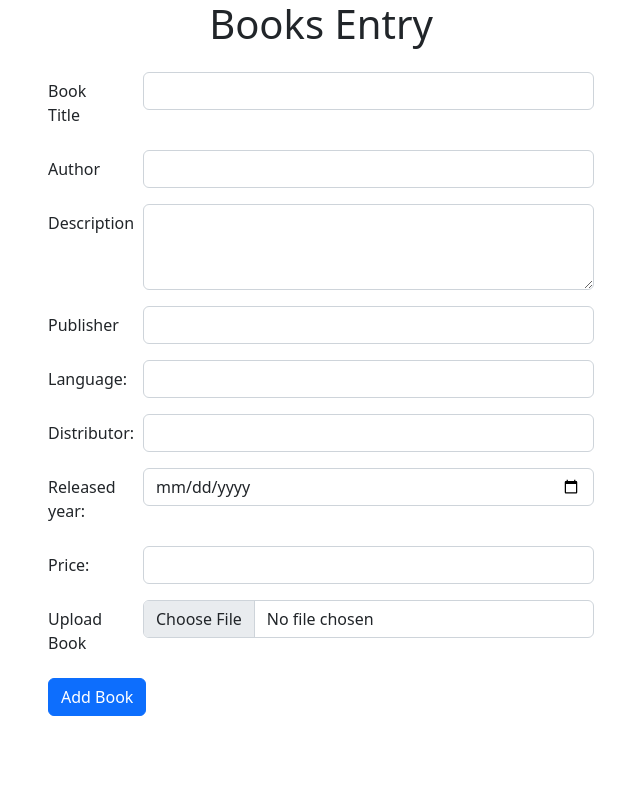
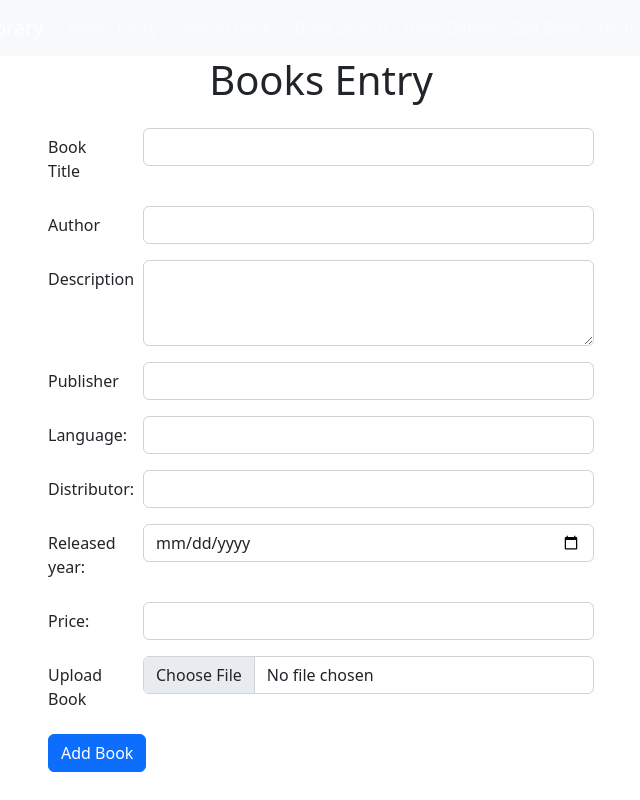
Before and after one commit to t-log/libraryAngularApp, an Angular app: page /entry in a window 1280 px wide. Shown: the whole page, without its empty margins (34-674 px from the left). Built offline with nearby package versions, Linux system fonts and the light colour scheme.

Commit message:
Adds navba

```diff
--- a/src/app/admin-login/admin-login.component.html
+++ b/src/app/admin-login/admin-login.component.html
@@ -12,13 +12,13 @@
                     <input type="password" name="" id="" class="form-control">
                 </div>
                 <div class="col col-12 col-sm-12 col-md-12 col-lg-12 col-xl-12 col-xxl-12">
-                    <button class="btn btn-primary">Login</button>
+                    <a class="btn btn-primary" routerLink="entry">Login</a>
                 </div>
                 <div class="col col-12 col-sm-12 col-md-12 col-lg-12 col-xl-12 col-xxl-12">
                     <a href="">User Sign in</a>
                 </div>
                 <div class="col col-12 col-sm-12 col-md-12 col-lg-12 col-xl-12 col-xxl-12">
-                    <a href="">User Sign up</a>
+                    <a >User Sign up</a>
                 </div>
             </div>
         </div>
--- a/src/app/app.module.ts
+++ b/src/app/app.module.ts
@@ -10,6 +10,7 @@ import { BookSearchComponent } from './book-search/book-search.component';
 import { BookDeleteComponent } from './book-delete/book-delete.component';
 import { EditBookComponent } from './edit-book/edit-book.component';
 import { IssueBookComponent } from './issue-book/issue-book.component';
+import { NavbarComponent } from './navbar/navbar.component';
 
 const myRoute:Routes = [{path:"",component:AdminLoginComponent},
                         {path:"entry",component:BooksentryComponent},
@@ -27,7 +28,8 @@ const myRoute:Routes = [{path:"",component:AdminLoginComponent},
     BookSearchComponent,
     BookDeleteComponent,
     EditBookComponent,
-    IssueBookComponent
+    IssueBookComponent,
+    NavbarComponent
   ],
   imports: [
     BrowserModule,
--- a/src/app/book-delete/book-delete.component.html
+++ b/src/app/book-delete/book-delete.component.html
@@ -1,3 +1,4 @@
+<app-navbar></app-navbar>
 <div class="container">
     <div class="row ">
         <div class="col col-12 col-sm-12 col-md-12 col-lg-12 col-xl-12 col-xxl-12">
--- a/src/app/book-search/book-search.component.html
+++ b/src/app/book-search/book-search.component.html
@@ -1,3 +1,4 @@
+<app-navbar></app-navbar>
 <div class="container">
     <div class="row ">
         <div class="col col-12 col-sm-12 col-md-12 col-lg-12 col-xl-12 col-xxl-12">
--- a/src/app/booksentry/booksentry.component.html
+++ b/src/app/booksentry/booksentry.component.html
@@ -1,3 +1,4 @@
+<app-navbar></app-navbar>
 <div class="container">
     <div class="row ">
         <div class="col col-12 col-sm-6 col-md-6 col-lg-6 col-xl-6 col-xxl-12">
--- a/src/app/edit-book/edit-book.component.html
+++ b/src/app/edit-book/edit-book.component.html
@@ -1,3 +1,4 @@
+<app-navbar></app-navbar>
 <div class="container">
     <div class="row ">
         <div class="col col-12 col-sm-12 col-md-12 col-lg-12 col-xl-12 col-xxl-12">
--- a/src/app/issue-book/issue-book.component.html
+++ b/src/app/issue-book/issue-book.component.html
@@ -1,3 +1,4 @@
+<app-navbar></app-navbar>
 <div class="container">
     <div class="row ">
         <div class="col col-12 col-sm-6 col-md-6 col-lg-6 col-xl-6 col-xxl-12">
--- /dev/null
+++ b/src/app/navbar/navbar.component.html
@@ -0,0 +1,30 @@
+<nav class="navbar navbar-expand-lg bg-light navbar-dark">
+    <div class="container-fluid">
+      <a class="navbar-brand" href="#">Library</a>
+      <button class="navbar-toggler" type="button" data-bs-toggle="collapse" data-bs-target="#navbarSupportedContent" aria-controls="navbarSupportedContent" aria-expanded="false" aria-label="Toggle navigation">
+        <span class="navbar-toggler-icon"></span>
+      </button>
+      <div class="collapse navbar-collapse" id="navbarSupportedContent">
+        <ul class="navbar-nav me-auto mb-2 mb-lg-0">
+          <li class="nav-item">
+            <a class="nav-link" aria-current="page" routerLink="entry">Books Entry</a>
+          </li>
+          <li class="nav-item">
+            <a class="nav-link" routerLink="">View all books</a>
+          </li>
+          <li class="nav-item">
+            <a class="nav-link" routerLink="/search">Book Search</a>
+          </li>
+          <li class="nav-item">
+            <a class="nav-link" routerLink="/delete">Book Delete</a>
+          </li>
+          <li class="nav-item">
+            <a class="nav-link" routerLink="/edit">Edit Book</a>
+          </li>
+          <li class="nav-item">
+            <a class="nav-link" routerLink="/issue">Issue Book</a>
+          </li>
+        </ul>
+      </div>
+    </div>
+  </nav>
```
Also changed, not shown: src/app/navbar/navbar.component.ts (added, +10 -0 lines), src/app/navbar/navbar.component.css (added).
